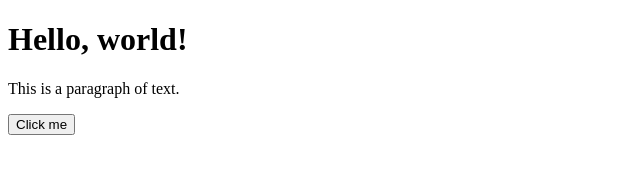
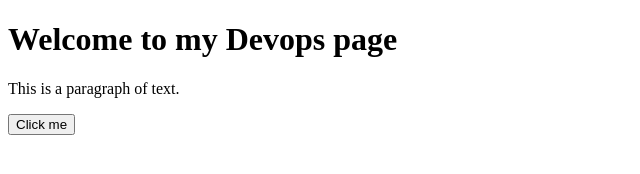
Before and after one commit to tsalve21-Linux/nodejsapp, a plain HTML site: page index.html in a window 1280 px wide. Shown: the whole page, without its empty margins (0-640 px from the left). Drawn offline with Linux system fonts and the light colour scheme.

Commit message:
this is 1st commit

```diff
--- a/index.html
+++ b/index.html
@@ -5,7 +5,7 @@
     <title>Simple Page</title>
   </head>
   <body>
-    <h1>Hello, world!</h1>
+    <h1>Welcome to my Devops page</h1>
     <p>This is a paragraph of text.</p>
     <button onclick="alert('Clicked!')">Click me</button>
   </body>
```
